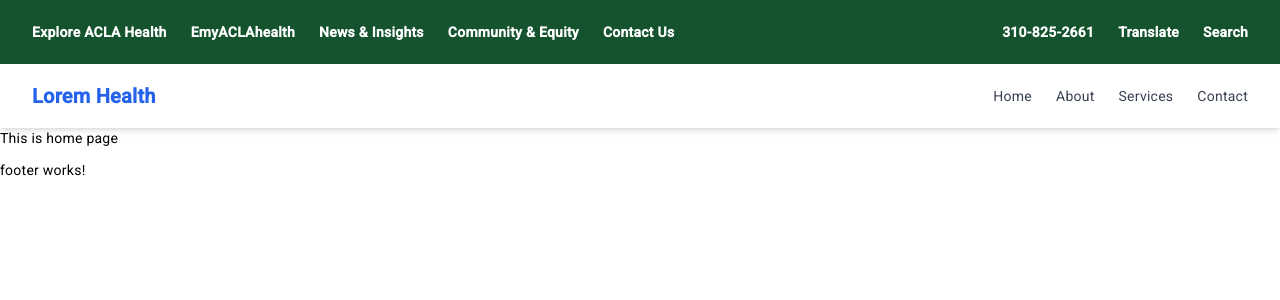
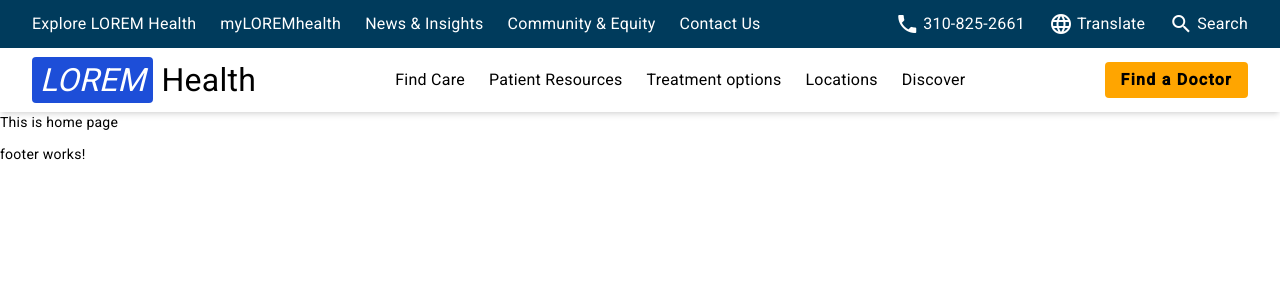
Before and after one commit to sohag16030/HOSPITRAX, an Angular app in the folder HOSTPITRAX-FRONTEND/src/frontend/: page /hospitrax/home in a window 1280 px wide. Shown: the top 300 px of the page. Built offline with nearby package versions, Linux system fonts and the light colour scheme.

Commit message:
HT-01 - header completed

```diff
--- a/HOSTPITRAX-FRONTEND/src/frontend/src/app/core/constants/layout/header/main-navigation/main-navigation.component.html
+++ b/HOSTPITRAX-FRONTEND/src/frontend/src/app/core/constants/layout/header/main-navigation/main-navigation.component.html
@@ -1,16 +1,23 @@
 <nav class="bg-white shadow-md sticky top-0 z-50">
-  <div class="max-w-7xl mx-auto px-4 sm:px-6 lg:px-8">
+  <div class="max-w-[83rem] mx-auto px-4 sm:px-6 lg:px-8">
     <div class="flex justify-between h-16 items-center">
       <div class="flex items-center">
-        <span class="text-xl font-bold text-blue-600">Lorem Health</span>
+        <a href="#" class="text-[2rem] font-normal text-black">
+          <span class="bg-blue-700 text-white px-2 py-1 rounded italic">LOREM</span> Health
+        </a>
       </div>
 
-      <div class="hidden md:flex space-x-6">
-        <a href="#" class="text-gray-700 hover:text-blue-600">Home</a>
-        <a href="#" class="text-gray-700 hover:text-blue-600">About</a>
-        <a href="#" class="text-gray-700 hover:text-blue-600">Services</a>
-        <a href="#" class="text-gray-700 hover:text-blue-600">Contact</a>
+      <div class="flex items-center space-x-6">
+        <a href="#" class="text-[1rem] font-normal text-black">Find Care</a>
+        <a href="#" class="text-[1rem] font-normal text-black">Patient Resources</a>
+        <a href="#" class="text-[1rem] font-normal text-black">Treatment options</a>
+        <a href="#" class="text-[1rem] font-normal text-black">Locations</a>
+        <a href="#" class="text-[1rem] font-normal text-black">Discover</a>
       </div>
+
+      <button mat-button [ngStyle]="{ 'background': 'orange'}">
+        <a href="#" class="text-[1rem] font-bold text-black m-2">Find a Doctor</a>
+      </button>
 
       <div class="md:hidden">
         <button>
--- a/HOSTPITRAX-FRONTEND/src/frontend/src/app/core/constants/layout/header/main-navigation/main-navigation.component.ts
+++ b/HOSTPITRAX-FRONTEND/src/frontend/src/app/core/constants/layout/header/main-navigation/main-navigation.component.ts
@@ -1,11 +1,15 @@
 import { Component } from '@angular/core';
 import {MatIcon} from "@angular/material/icon";
+import {MatButton} from "@angular/material/button";
+import {NgStyle} from "@angular/common";
 
 @Component({
   selector: 'main-navigation',
   standalone: true,
   imports: [
-    MatIcon
+    MatIcon,
+    MatButton,
+    NgStyle
   ],
   templateUrl: './main-navigation.component.html',
   styleUrl: './main-navigation.component.css'
--- a/HOSTPITRAX-FRONTEND/src/frontend/src/app/core/constants/layout/header/top-nav-bar/top-nav-bar.component.css
+++ b/HOSTPITRAX-FRONTEND/src/frontend/src/app/core/constants/layout/header/top-nav-bar/top-nav-bar.component.css
@@ -0,0 +1,3 @@
+.bg-primary-darkest {
+  background-color: #003b5c;
+}
--- a/HOSTPITRAX-FRONTEND/src/frontend/src/app/core/constants/layout/header/top-nav-bar/top-nav-bar.component.html
+++ b/HOSTPITRAX-FRONTEND/src/frontend/src/app/core/constants/layout/header/top-nav-bar/top-nav-bar.component.html
@@ -1,19 +1,30 @@
-<nav class="bg-green-900 shadow-md sticky top-0 z-50">
+<nav class="bg-primary-darkest shadow-md sticky top-0 z-50 h-12">
   <div class="max-w-[83rem] mx-auto px-4 sm:px-6 lg:px-8">
-    <div class="flex justify-between h-16 items-center">
+    <div class="flex justify-between h-12 items-center">
       <div class="hidden md:flex space-x-6">
-        <span class="text-l font-bold text-white">Explore ACLA Health</span>
-        <span class="text-l font-bold text-white">EmyACLAhealth</span>
-        <span class="text-l font-bold text-white">News & Insights</span>
-        <span class="text-l font-bold text-white">Community & Equity</span>
-        <span class="text-l font-bold text-white">Contact Us</span>
+        <a href="#" class="text-[1rem] font-normal text-white">Explore LOREM Health</a>
+        <a href="#"  class="text-[1rem]  font-normal text-white">myLOREMhealth</a>
+        <a href="#" class="text-[1rem]  font-normal text-white">News & Insights</a>
+        <a href="#" class="text-[1rem]  font-normal text-white">Community & Equity</a>
+        <a href="#" class="text-[1rem]  font-normal text-white">Contact Us</a>
       </div>
 
-      <div class="hidden md:flex space-x-6">
-        <a href="#" class="text-l font-bold text-white">310-825-2661</a>
-        <a href="#" class="text-l font-bold text-white">Translate</a>
-        <a href="#" class="text-l font-bold text-white">Search</a>
+      <div class="hidden md:flex space-x-6 items-center">
+        <a href="tel:3108252661" class="flex items-center text-[1rem] font-normal text-white space-x-1">
+          <mat-icon>phone</mat-icon>
+          <span>310-825-2661</span>
+        </a>
+        <a href="#" class="flex items-center text-[1rem] font-normal text-white space-x-1">
+          <mat-icon>language</mat-icon>
+          <span>Translate</span>
+        </a>
+
+        <a href="#" class="flex items-center text-[1rem] font-normal text-white space-x-1">
+          <mat-icon>search</mat-icon>
+          <span>Search</span>
+        </a>
       </div>
+
 
       <div class="md:hidden">
         <button>
--- /dev/null
+++ b/HOSTPITRAX-FRONTEND/src/frontend/src/app/core/enums/enums.ts
@@ -0,0 +1,45 @@
+export enum Colors {
+  surface0 = '#FFFFFF',
+  surface100 = '#ECEDF0',
+  surface200 = '#D0D2DA',
+  primary50 = '#F5F5F6',
+  primary100 = '#ECEDF0',
+  primary150 = '#E3E2E5',
+  primary200 = '#D0D2DA',
+  primary800 = '#131D46',
+  black300 = '#9B9BAC',
+  black500 = '#4F4F6E',
+  black800 = '#040430',
+  blue700 = '#003b5c',
+  blue900 = '#07324B',
+  black900 = '#010109',
+  red100 = '#FCDBDB',
+  red150 = '#FFCECD',
+  red200 = '#FAC9C9',
+  red300 = '#F7A5A5',
+  red400 = '#F37878',
+  red500 = '#EB1E1E',
+  red600 = '#BB1111',
+  red800 = '#700A0A',
+  red900 = '#5E0808',
+  green100 = '#D9F1E2',
+  green150 = '#CDEBC1',
+  green300 = '#9FDDB8',
+  green400 = '#6FCB94',
+  green500 = '#0FA94C',
+  green600 = '#0D9644',
+  green800 = '#085E2A',
+  grey600 = '#E7E7EF',
+  grey900 = '#DADAE7',
+  yellow100 = '#F8E7CA',
+  yellow300 = '#F7C780',
+  yellow500 = '#F2A22B',
+  yellow600 = '#E7900E',
+  yellow900 = '#432A04',
+  sky600 = '#1A83CF',
+  indigo100 = '#F2EFFE',
+  indigo250 = '#CDC2FA',
+  indigo600 = '#7a5df1',
+  indigo800 = '#5934ED',
+  cyan250 = '#CDF0FC',
+}
--- a/HOSTPITRAX-FRONTEND/src/frontend/src/index.html
+++ b/HOSTPITRAX-FRONTEND/src/frontend/src/index.html
@@ -5,7 +5,7 @@
   <title>Hospitrax</title>
   <base href="/">
   <meta name="viewport" content="width=device-width, initial-scale=1">
-  <link rel="icon" type="image/x-icon" href="favicon.ico">
+  <link rel="icon" type="image/x-icon" href="assets/images/favicon.png">
   <link href="https://fonts.googleapis.com/css2?family=Roboto:wght@300;400;500&display=swap" rel="stylesheet">
   <link href="https://fonts.googleapis.com/icon?family=Material+Icons" rel="stylesheet">
 </head>
```
Also changed, not shown: HOSTPITRAX-FRONTEND/src/frontend/src/assets/images/favicon.png (added).
